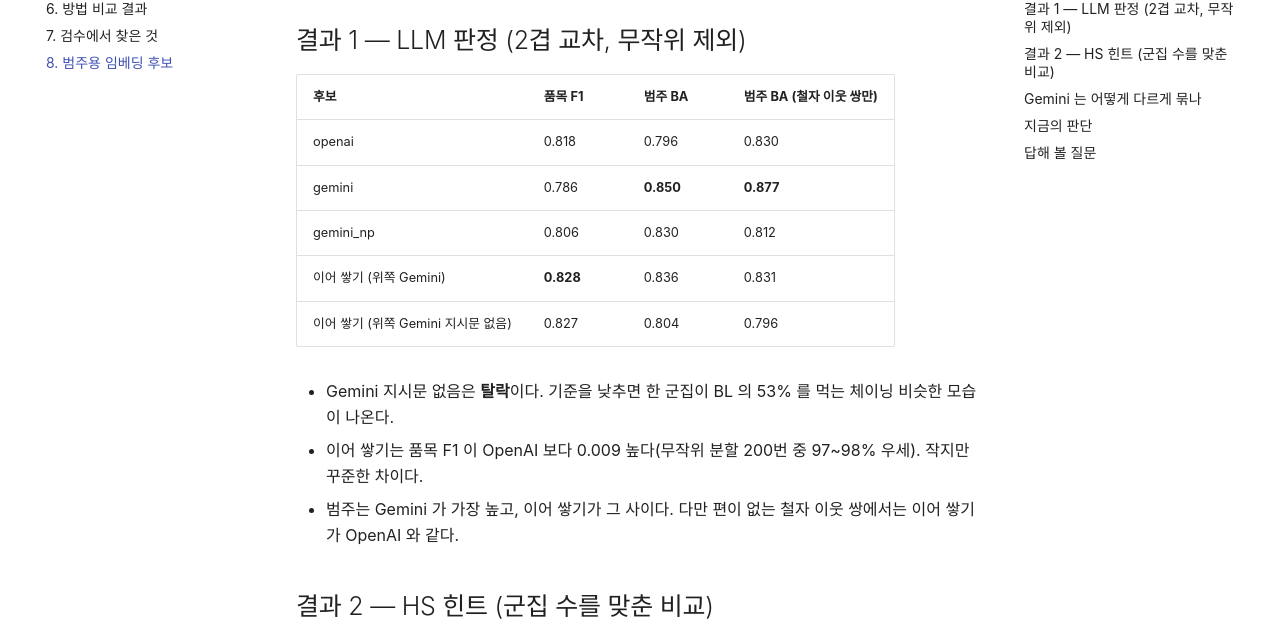
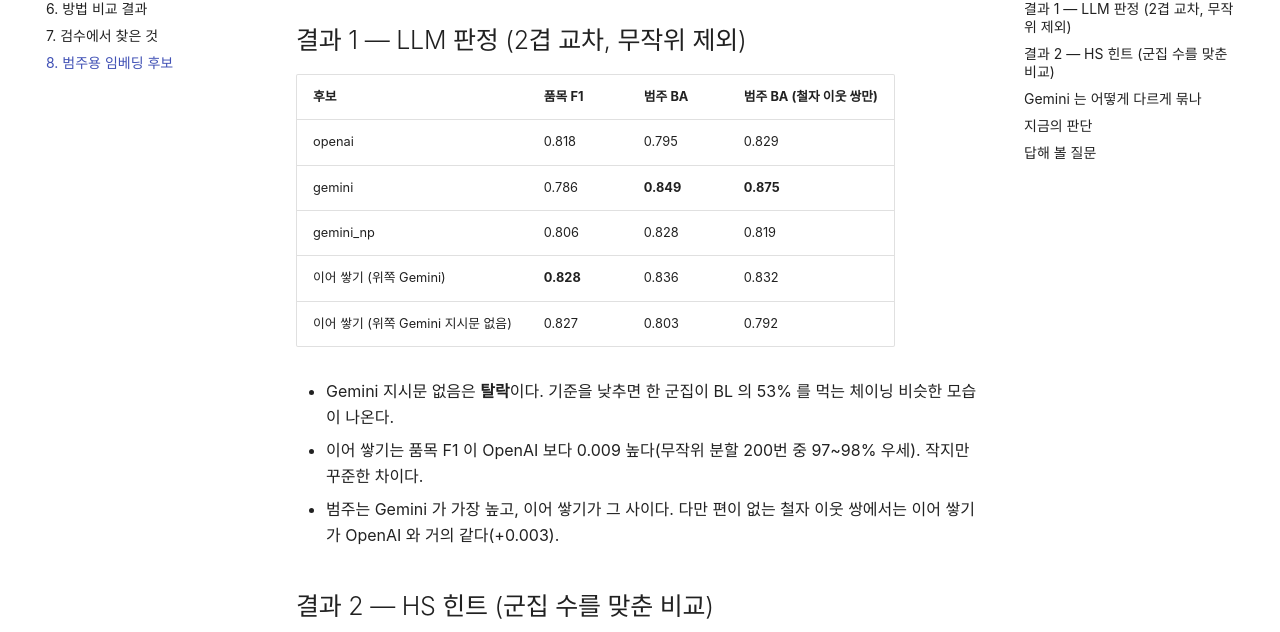
Before and after one commit to SinokorOfficial/hhmitem-cluster-docs, an MkDocs documentation site: the page built from docs/embedding-choice.md, in a window 1280 px wide and 900 px high, scrolled down 1333 px. Shown: the part 126-758 px from the top of the window. Built offline with MkDocs 1.6.1 and Material for MkDocs 9.7.7, drawn with Linux system fonts in a browser that asks for light colours; some web fonts are replaced; comment, search, counter and statistics services are not loaded.

Commit message:
8장 표 1 을 비공개 리포 점검 스크립트 값으로 맞추고, 체이닝 그림을 세로로
Co-Authored-By: Claude Opus 5.5 <noreply@anthropic.com>

```diff
--- a/docs/embedding-choice.md
+++ b/docs/embedding-choice.md
@@ -26,15 +26,15 @@ flowchart LR
 
 | 후보 | 품목 F1 | 범주 BA | 범주 BA (철자 이웃 쌍만) |
 |---|---|---|---|
-| openai | 0.818 | 0.796 | 0.830 |
-| gemini | 0.786 | **0.850** | **0.877** |
-| gemini_np | 0.806 | 0.830 | 0.812 |
-| 이어 쌓기 (위쪽 Gemini) | **0.828** | 0.836 | 0.831 |
-| 이어 쌓기 (위쪽 Gemini 지시문 없음) | 0.827 | 0.804 | 0.796 |
+| openai | 0.818 | 0.795 | 0.829 |
+| gemini | 0.786 | **0.849** | **0.875** |
+| gemini_np | 0.806 | 0.828 | 0.819 |
+| 이어 쌓기 (위쪽 Gemini) | **0.828** | 0.836 | 0.832 |
+| 이어 쌓기 (위쪽 Gemini 지시문 없음) | 0.827 | 0.803 | 0.792 |
 
 - Gemini 지시문 없음은 **탈락**이다. 기준을 낮추면 한 군집이 BL 의 53% 를 먹는 체이닝 비슷한 모습이 나온다.
 - 이어 쌓기는 품목 F1 이 OpenAI 보다 0.009 높다(무작위 분할 200번 중 97~98% 우세). 작지만 꾸준한 차이다.
-- 범주는 Gemini 가 가장 높고, 이어 쌓기가 그 사이다. 다만 편이 없는 철자 이웃 쌍에서는 이어 쌓기가 OpenAI 와 같다.
+- 범주는 Gemini 가 가장 높고, 이어 쌓기가 그 사이다. 다만 편이 없는 철자 이웃 쌍에서는 이어 쌓기가 OpenAI 와 거의 같다(+0.003).
 
 ## 결과 2 — HS 힌트 (군집 수를 맞춘 비교)
 
```
